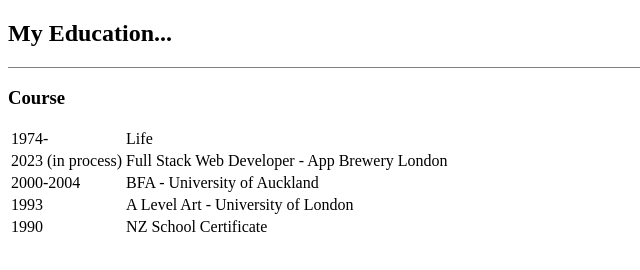
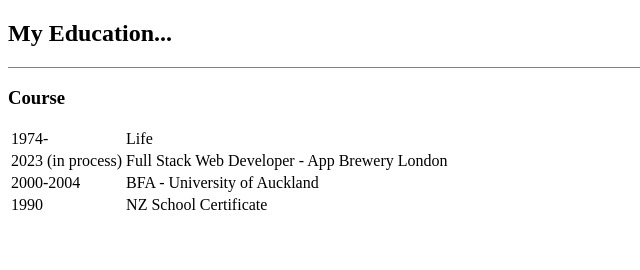
Before and after one commit to AndyMowbray/html-resume, a plain HTML site: page Public/education.html in a window 1280 px wide. Shown: the whole page, without its empty margins (0-640 px from the left). Drawn offline with Linux system fonts and the light colour scheme.

Commit message:
Update education.html

```diff
--- a/Public/education.html
+++ b/Public/education.html
@@ -30,12 +30,7 @@
            <tr>
              <td>2000-2004</td>
              <td>BFA - University of Auckland</td>
-           </tr>
-
-           <tr>
-             <td>1993</td>
-             <td>A Level Art - University of London</td>
-           </tr>
+            </tr>
 
            <tr>
              <td>1990</td>
```
